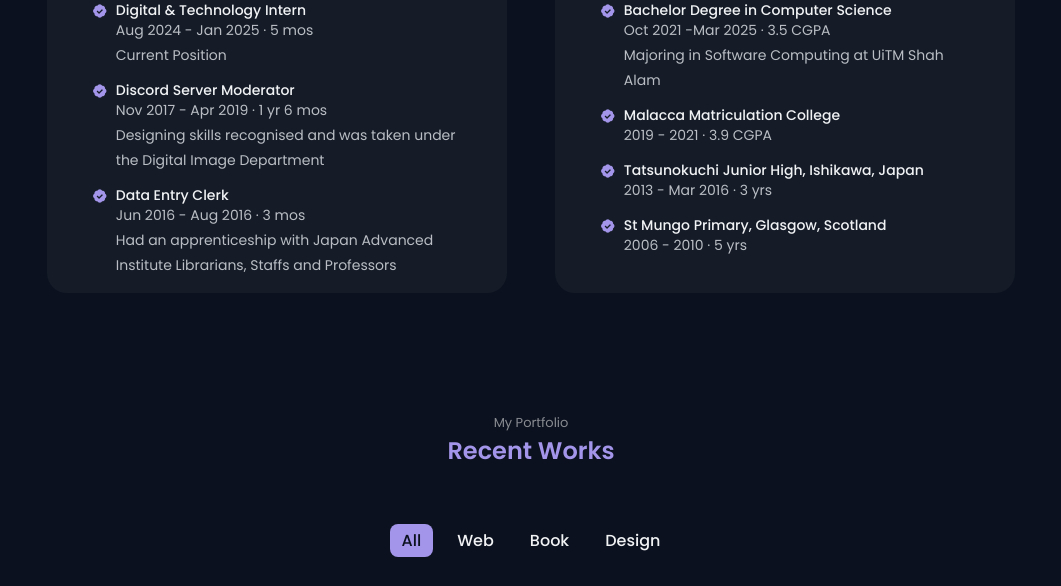
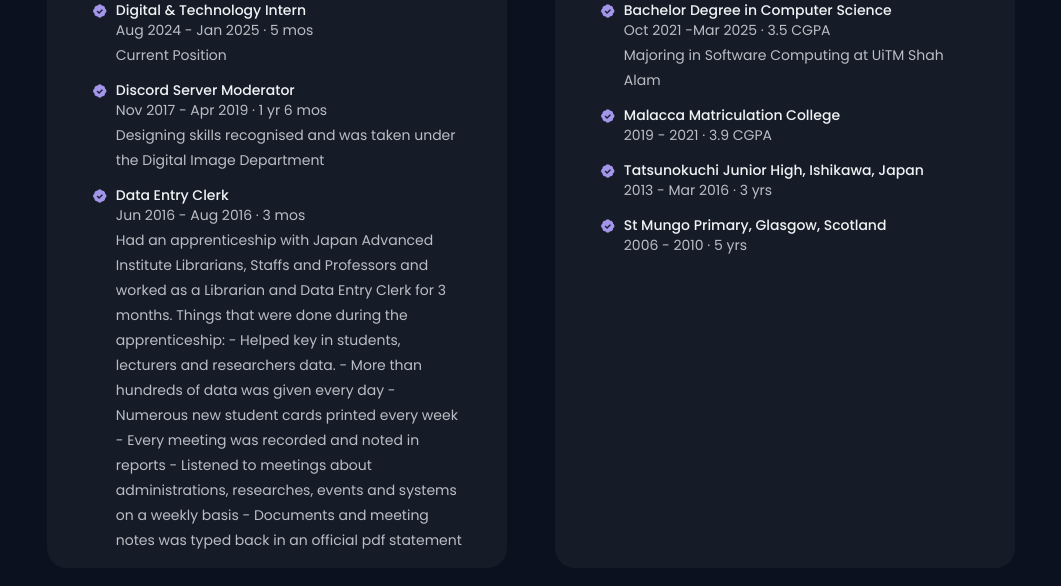
Before and after one commit to NewQar/Qardhawi, a plain HTML site: page index.html in a window 1280 px wide. Shown: the part 2135-2721 px from the top of the page, without its empty margins (109-1170 px from the left). Drawn offline with nearby package versions, Linux system fonts and the light colour scheme.

Commit message:
Update index.html

```diff
--- a/index.html
+++ b/index.html
@@ -243,7 +243,13 @@
                                 <div>
                                     <h3 class="skills__name">Data Entry Clerk</h3>
                                     <span class="skills__level">Jun 2016 - Aug 2016 · 3 mos<br>
-                                        Had an apprenticeship with Japan Advanced Institute Librarians, Staffs and Professors
+                                        Had an apprenticeship with Japan Advanced Institute Librarians, Staffs and Professors and worked as a Librarian and Data Entry Clerk for 3 months. Things that were done during the apprenticeship:
+- Helped key in students, lecturers and researchers data.
+- More than hundreds of data was given every day
+- Numerous new student cards printed every week
+- Every meeting was recorded and noted in reports
+- Listened to meetings about administrations, researches, events and systems on a weekly basis
+- Documents and meeting notes was typed back in an official pdf statement
                                 </div>
                             </div>
                             </div>
```
